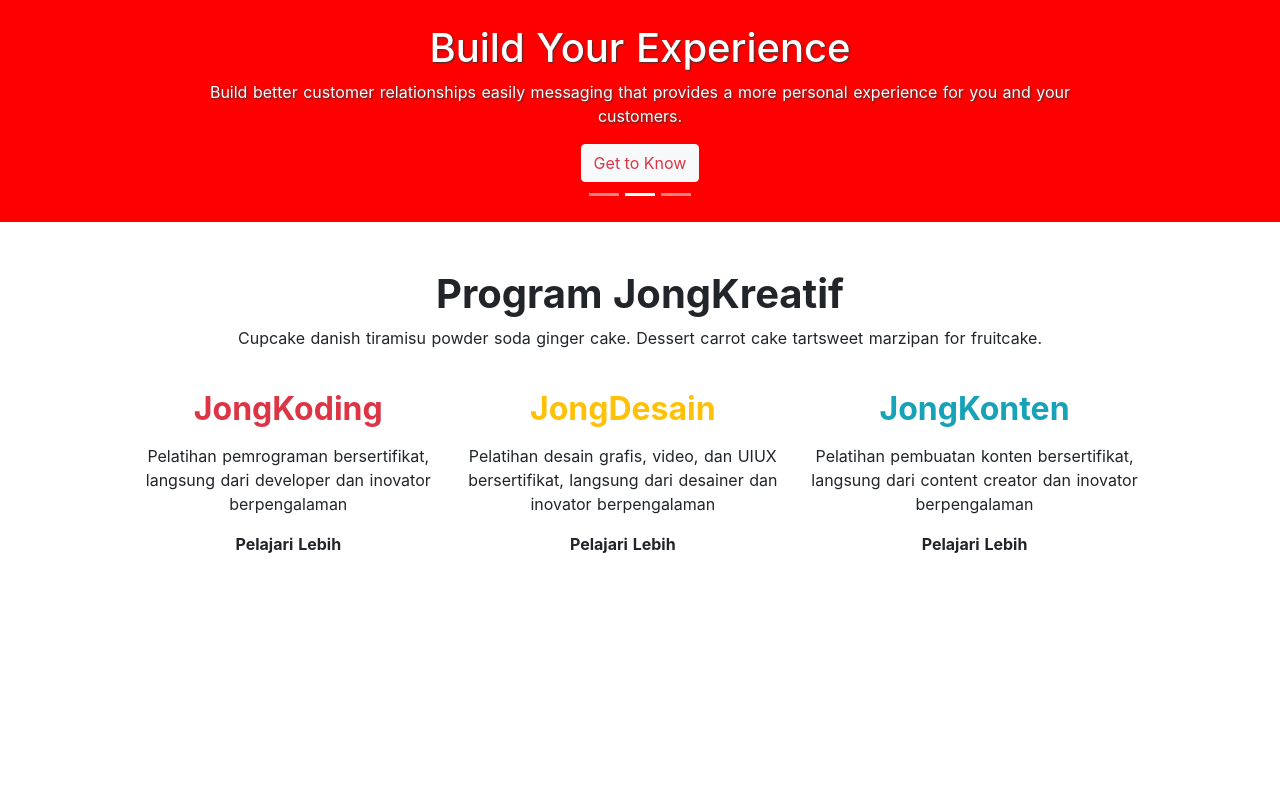
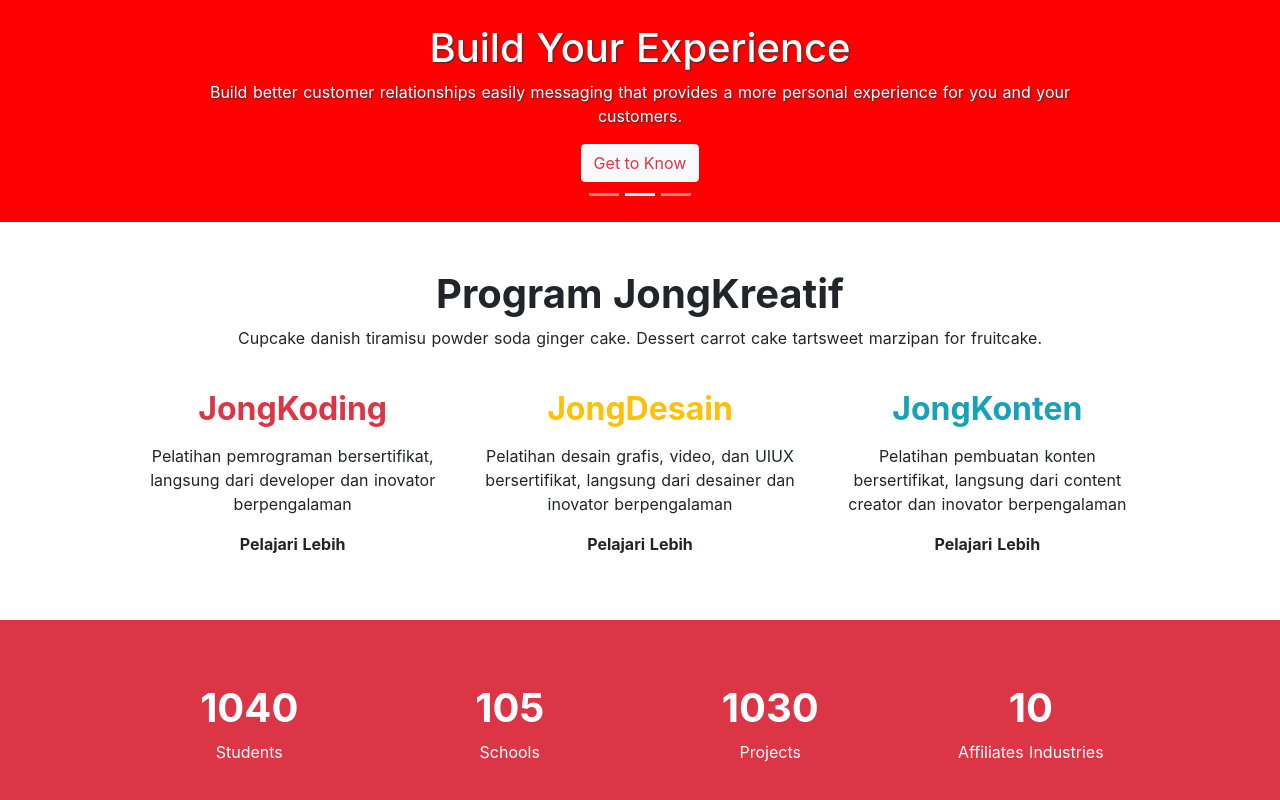
Before and after one commit to Davpyu/JongKreatif, a Nuxt app: page / in a window 1280 px wide. Shown: the part 434-1234 px from the top of the page. Before the commit the page ends 1054 px from the top, so only its background shows below. Built offline with nearby package versions, Linux system fonts and the light colour scheme.

Commit message:
add number thingy

```diff
--- a/pages/index.vue
+++ b/pages/index.vue
@@ -8,8 +8,8 @@
 			<p class="mt-2 text-center">
 				Cupcake danish tiramisu powder soda ginger cake. Dessert carrot cake tartsweet marzipan for fruitcake.
 			</p>
-			<div class="p-3 mt-4 text-center d-flex">
-				<div>
+			<div class="p-3 mt-4 text-center row">
+				<div class="col">
 					<h2 class="font-weight-bold text-danger">
 						JongKoding
 					</h2>
@@ -20,7 +20,7 @@
 						Pelajari Lebih
 					</span>
 				</div>
-				<div>
+				<div class="col">
 					<h2 class="font-weight-bold text-warning">
 						JongDesain
 					</h2>
@@ -31,7 +31,7 @@
 						Pelajari Lebih
 					</span>
 				</div>
-				<div>
+				<div class="col">
 					<h2 class="font-weight-bold text-info">
 						JongKonten
 					</h2>
@@ -41,6 +41,28 @@
 					<span class="font-weight-bold">
 						Pelajari Lebih
 					</span>
+				</div>
+			</div>
+		</div>
+		<div class="bg-danger">
+			<div class="container p-5">
+				<div class="p-3 text-center text-white row">
+					<div class="col">
+						<h1 class="font-weight-bold">1040</h1>
+						<span>Students</span>
+					</div>
+					<div class="col">
+						<h1 class="font-weight-bold">105</h1>
+						<span>Schools</span>
+					</div>
+					<div class="col">
+						<h1 class="font-weight-bold">1030</h1>
+						<span>Projects</span>
+					</div>
+					<div class="col">
+						<h1 class="font-weight-bold">10</h1>
+						<span>Affiliates Industries</span>
+					</div>
 				</div>
 			</div>
 		</div>
```
